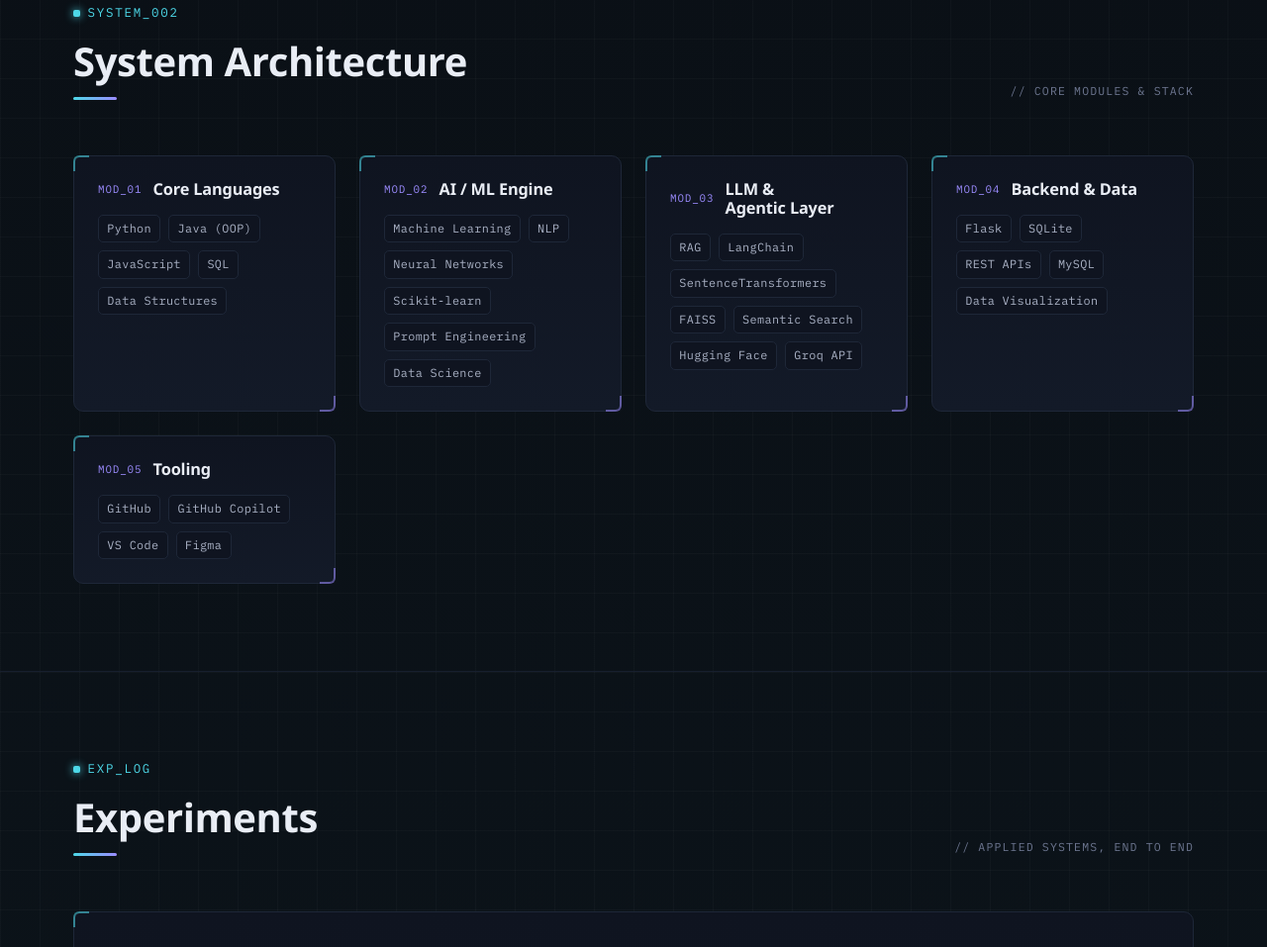
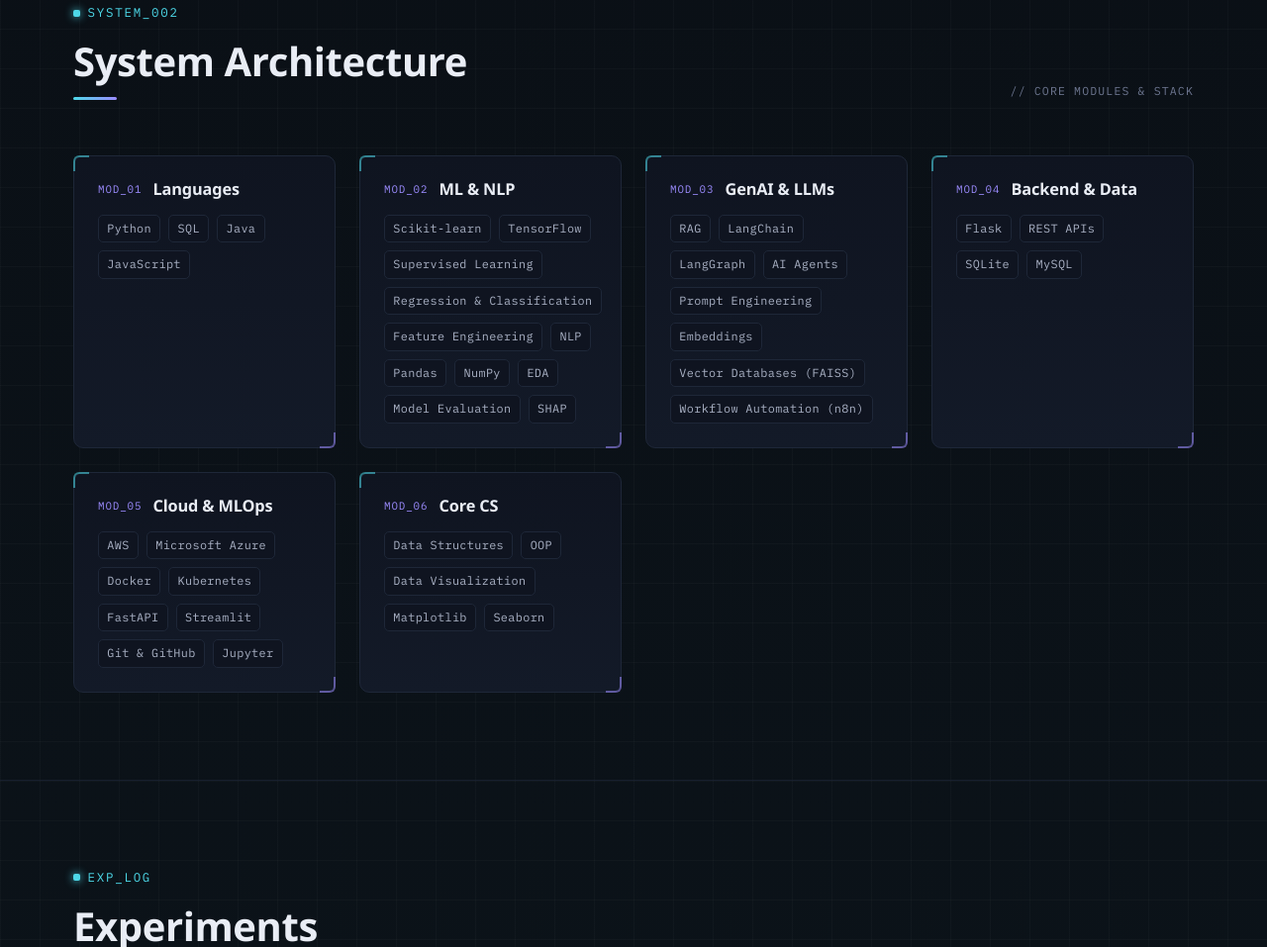
Before and after one commit to Indra-2004/jobportfolio, a plain HTML site: page index.html in a window 1280 px wide. Shown: the part 1604-2561 px from the top of the page at 99% size. Drawn offline with Linux system fonts and the light colour scheme; a web font is replaced by a local one.

Commit message:
Update skills section to match latest resume
Co-Authored-By: Claude Opus 5.5 <noreply@anthropic.com>

```diff
--- a/index.html
+++ b/index.html
@@ -530,33 +530,39 @@
       </div>
       <div class="mod-grid">
         <div class="panel mod-card reveal">
-          <div class="mod-head"><span class="mod-id mono">MOD_01</span><h3>Core Languages</h3></div>
+          <div class="mod-head"><span class="mod-id mono">MOD_01</span><h3>Languages</h3></div>
           <div class="chip-row">
-            <span class="chip">Python</span><span class="chip">Java (OOP)</span><span class="chip">JavaScript</span><span class="chip">SQL</span><span class="chip">Data Structures</span>
+            <span class="chip">Python</span><span class="chip">SQL</span><span class="chip">Java</span><span class="chip">JavaScript</span>
           </div>
         </div>
         <div class="panel mod-card reveal">
-          <div class="mod-head"><span class="mod-id mono">MOD_02</span><h3>AI / ML Engine</h3></div>
+          <div class="mod-head"><span class="mod-id mono">MOD_02</span><h3>ML &amp; NLP</h3></div>
           <div class="chip-row">
-            <span class="chip">Machine Learning</span><span class="chip">NLP</span><span class="chip">Neural Networks</span><span class="chip">Scikit-learn</span><span class="chip">Prompt Engineering</span><span class="chip">Data Science</span>
+            <span class="chip">Scikit-learn</span><span class="chip">TensorFlow</span><span class="chip">Supervised Learning</span><span class="chip">Regression &amp; Classification</span><span class="chip">Feature Engineering</span><span class="chip">NLP</span><span class="chip">Pandas</span><span class="chip">NumPy</span><span class="chip">EDA</span><span class="chip">Model Evaluation</span><span class="chip">SHAP</span>
           </div>
         </div>
         <div class="panel mod-card reveal">
-          <div class="mod-head"><span class="mod-id mono">MOD_03</span><h3>LLM &amp; Agentic Layer</h3></div>
+          <div class="mod-head"><span class="mod-id mono">MOD_03</span><h3>GenAI &amp; LLMs</h3></div>
           <div class="chip-row">
-            <span class="chip">RAG</span><span class="chip">LangChain</span><span class="chip">SentenceTransformers</span><span class="chip">FAISS</span><span class="chip">Semantic Search</span><span class="chip">Hugging Face</span><span class="chip">Groq API</span>
+            <span class="chip">RAG</span><span class="chip">LangChain</span><span class="chip">LangGraph</span><span class="chip">AI Agents</span><span class="chip">Prompt Engineering</span><span class="chip">Embeddings</span><span class="chip">Vector Databases (FAISS)</span><span class="chip">Workflow Automation (n8n)</span>
           </div>
         </div>
         <div class="panel mod-card reveal">
           <div class="mod-head"><span class="mod-id mono">MOD_04</span><h3>Backend &amp; Data</h3></div>
           <div class="chip-row">
-            <span class="chip">Flask</span><span class="chip">SQLite</span><span class="chip">REST APIs</span><span class="chip">MySQL</span><span class="chip">Data Visualization</span>
+            <span class="chip">Flask</span><span class="chip">REST APIs</span><span class="chip">SQLite</span><span class="chip">MySQL</span>
           </div>
         </div>
         <div class="panel mod-card reveal">
-          <div class="mod-head"><span class="mod-id mono">MOD_05</span><h3>Tooling</h3></div>
+          <div class="mod-head"><span class="mod-id mono">MOD_05</span><h3>Cloud &amp; MLOps</h3></div>
           <div class="chip-row">
-            <span class="chip">GitHub</span><span class="chip">GitHub Copilot</span><span class="chip">VS Code</span><span class="chip">Figma</span>
+            <span class="chip">AWS</span><span class="chip">Microsoft Azure</span><span class="chip">Docker</span><span class="chip">Kubernetes</span><span class="chip">FastAPI</span><span class="chip">Streamlit</span><span class="chip">Git &amp; GitHub</span><span class="chip">Jupyter</span>
+          </div>
+        </div>
+        <div class="panel mod-card reveal">
+          <div class="mod-head"><span class="mod-id mono">MOD_06</span><h3>Core CS</h3></div>
+          <div class="chip-row">
+            <span class="chip">Data Structures</span><span class="chip">OOP</span><span class="chip">Data Visualization</span><span class="chip">Matplotlib</span><span class="chip">Seaborn</span>
           </div>
         </div>
       </div>
```
